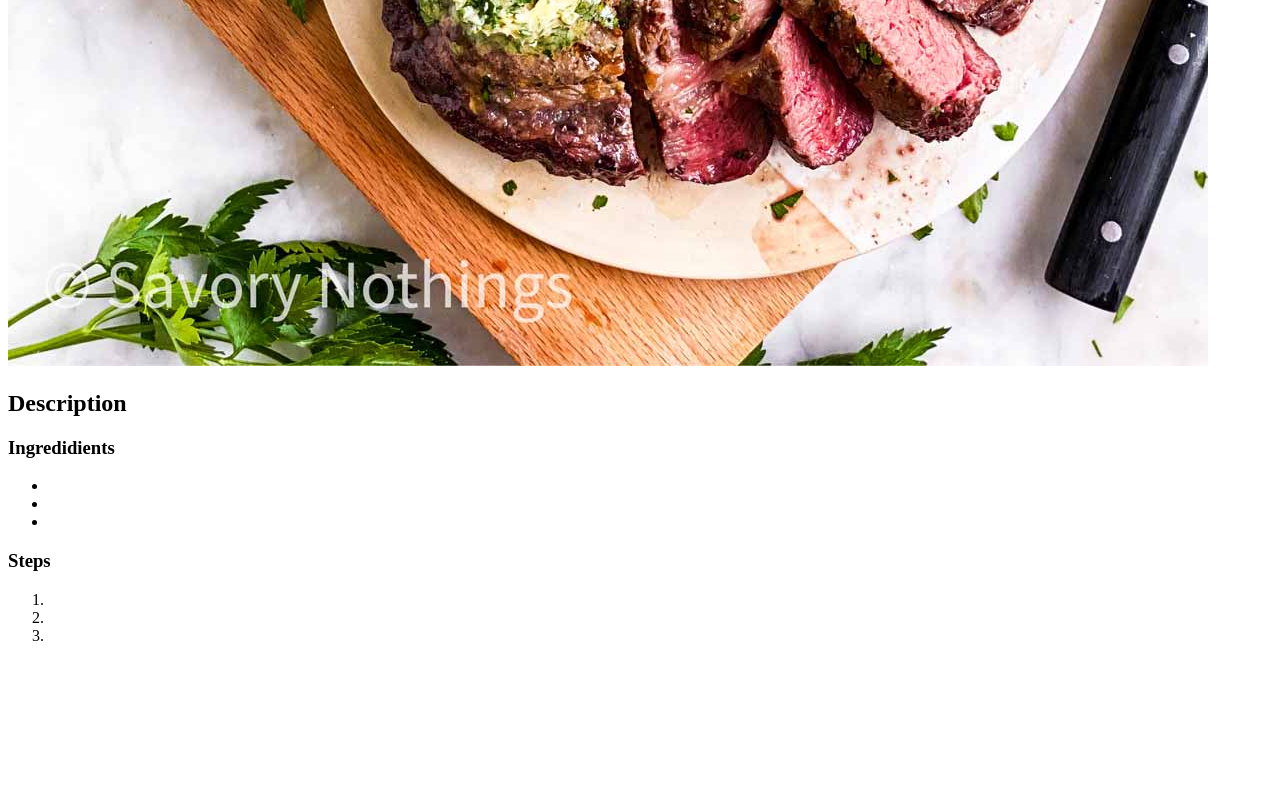
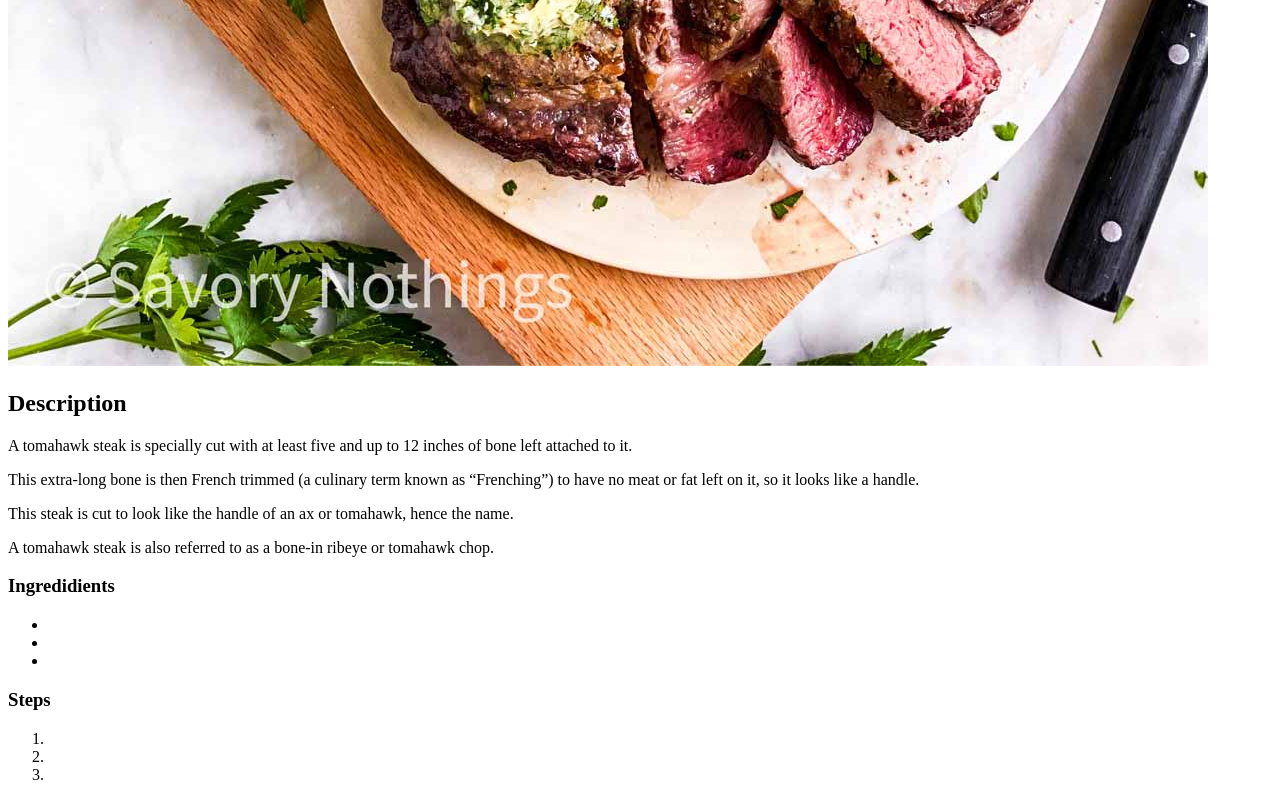
Before and after one commit to tzchileth/odin-recipes, a plain HTML site: page recipes/grilled-tomahawk-steak.html in a window 1280 px wide. Shown: the part 1314-2114 px from the top of the page. Before the commit the page ends 1975 px from the top, so only its background shows below. Drawn offline with Linux system fonts and the light colour scheme.

Commit message:
Add description for grilled tomahawk steak

```diff
--- a/recipes/grilled-tomahawk-steak.html
+++ b/recipes/grilled-tomahawk-steak.html
@@ -11,8 +11,16 @@
     <h1>Grilled Tomahawk Steak</h1>
     <img src="../images/tomahawk-steak-image.jpg" alt="grilled-tomahawk-steak">
     <h2>Description</h2>
-    <p></p>
-    <p></p>
+    <p>A tomahawk steak is specially
+        cut with at least five and up to 12 inches of bone
+        left attached to it.</p>
+    <p>This extra-long bone is then French trimmed (a culinary term known
+        as “Frenching”)
+        to have no meat or fat left on it, so it looks like a handle.</p>
+    <p>This steak is cut to look
+        like the handle of an ax or tomahawk, hence the name.</p>
+    <p>A tomahawk steak is also referred to as a bone-in
+        ribeye or tomahawk chop.</p>
     <h3>Ingredidients</h3>
     <ul>
         <li></li>
```
